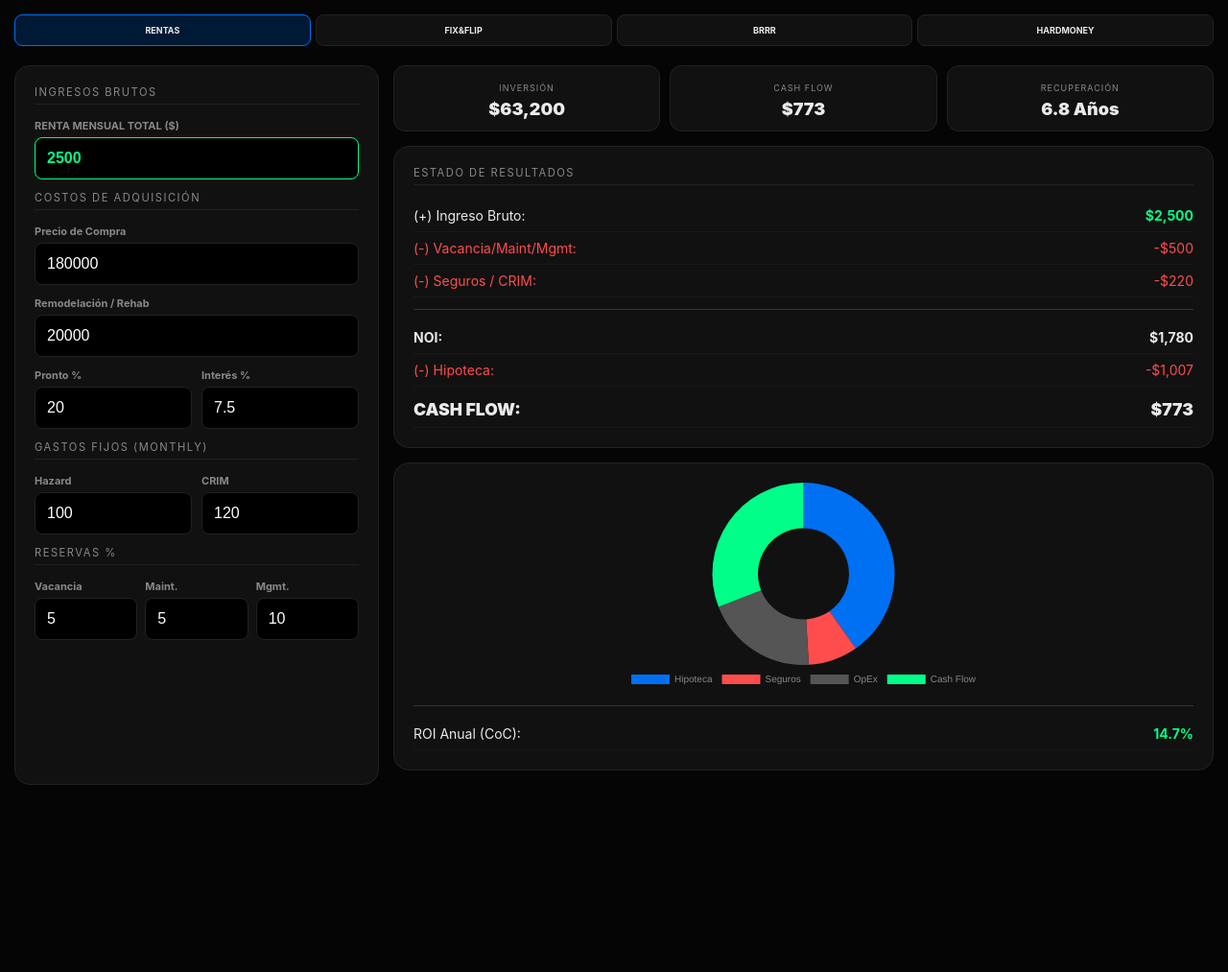
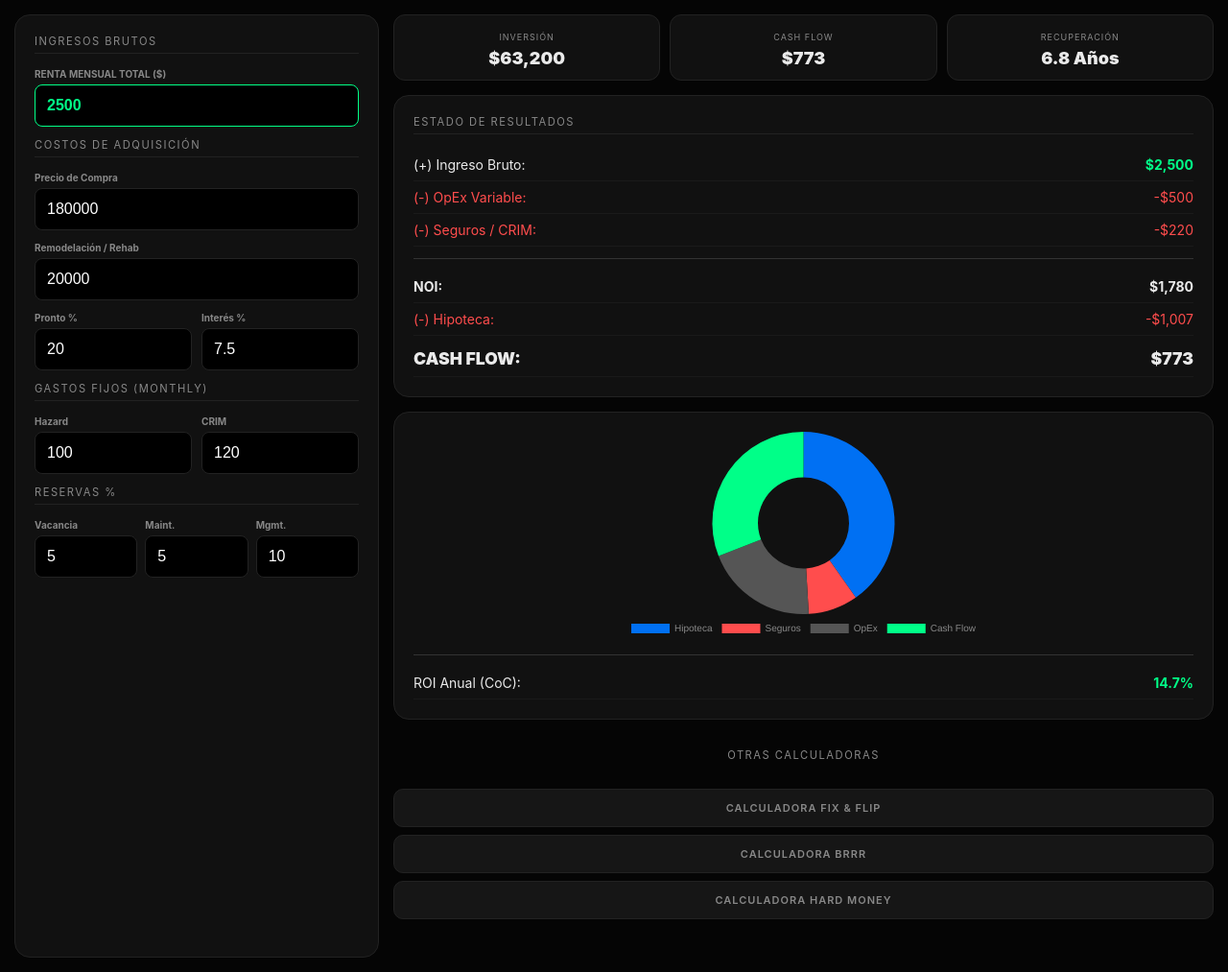
Before and after one commit to nextgrouppr/plantillas, a plain HTML site: page index.html in a window 1280 px wide. Shown: the whole page at 96% size. Before the commit the page ends 833 px from the top, so only its background shows below. Drawn offline with nearby package versions, Linux system fonts and the light colour scheme.

Commit message:
Update index.html

```diff
--- a/index.html
+++ b/index.html
@@ -18,17 +18,12 @@
         }
         body { background: var(--bg); color: var(--text); font-family: 'Inter', -apple-system, sans-serif; margin: 0; padding: 15px; font-size: 14px; }
 
-        /* Menú de Navegación Superior */
-        .nav-menu { display: grid; grid-template-columns: repeat(4, 1fr); gap: 5px; margin-bottom: 20px; }
-        .nav-btn { background: var(--card); color: var(--text); text-decoration: none; text-align: center; padding: 10px 2px; border-radius: 8px; font-size: 9px; font-weight: bold; border: 1px solid var(--border); text-transform: uppercase; }
-        .nav-btn.active { border-color: var(--accent); background: #001a35; }
-
         .wrapper { display: flex; flex-direction: column; gap: 15px; }
         .sidebar { background: var(--card); border: 1px solid var(--border); padding: 20px; border-radius: 16px; }
         .section-title { font-size: 0.7rem; text-transform: uppercase; letter-spacing: 1.5px; color: var(--subtext); margin-bottom: 15px; display: block; border-bottom: 1px solid #222; padding-bottom: 5px; }
 
         .input-group { margin-bottom: 12px; }
-        label { display: block; font-size: 11px; margin-bottom: 5px; color: var(--subtext); font-weight: bold; }
+        label { display: block; font-size: 10px; color: var(--subtext); margin-bottom: 5px; font-weight: bold; }
         input { width: 100%; background: #000; border: 1px solid var(--border); color: #fff; padding: 12px; border-radius: 8px; box-sizing: border-box; font-size: 1rem; }
 
         .dashboard-grid { display: grid; grid-template-columns: repeat(3, 1fr); gap: 10px; margin-bottom: 15px; }
@@ -46,19 +41,36 @@
         hr { border: 0; border-top: 1px solid #333; margin: 12px 0; }
         .total-row { font-size: 1.1rem; font-weight: 900; margin-top: 5px; }
 
+        /* NUEVO: Menú de Navegación Vertical al Final */
+        .nav-footer {
+            display: flex;
+            flex-direction: column;
+            gap: 8px;
+            margin-top: 30px;
+            padding-bottom: 40px;
+        }
+        .nav-btn {
+            background: #161616;
+            color: var(--subtext);
+            text-decoration: none;
+            text-align: center;
+            padding: 12px;
+            border-radius: 10px;
+            font-size: 11px;
+            font-weight: 600;
+            border: 1px solid var(--border);
+            text-transform: uppercase;
+            letter-spacing: 1px;
+        }
+        .nav-btn.active { display: none; } /* Ocultamos el botón de la página actual */
+        .nav-btn:active { background: var(--accent); color: #fff; }
+
         @media (min-width: 768px) {
             .wrapper { grid-template-columns: 380px 1fr; display: grid; }
         }
     </style>
 </head>
 <body>
-
-<div class="nav-menu">
-    <a href="index.html" class="nav-btn active">Rentas</a>
-    <a href="fix-and-flip.html" class="nav-btn">Fix&Flip</a>
-    <a href="brrr.html" class="nav-btn">BRRR</a>
-    <a href="hard-money-flip.html" class="nav-btn">HardMoney</a>
-</div>
 
 <div class="wrapper">
     <div class="sidebar">
@@ -100,7 +112,7 @@
         <div class="main-box">
             <span class="section-title">Estado de Resultados</span>
             <div class="row-flex"><span>(+) Ingreso Bruto:</span> <b class="positive" id="r_gross">--</b></div>
-            <div class="row-flex"><span class="negative">(-) Vacancia/Maint/Mgmt:</span> <span class="negative" id="r_opex_pct">--</span></div>
+            <div class="row-flex"><span class="negative">(-) OpEx Variable:</span> <span class="negative" id="r_opex_pct">--</span></div>
             <div class="row-flex"><span class="negative">(-) Seguros / CRIM:</span> <span class="negative" id="r_escrow">--</span></div>
             <hr>
             <div class="row-flex" style="font-weight:bold;"><span>NOI:</span> <b id="r_noi">--</b></div>
@@ -112,6 +124,14 @@
             <div class="chart-container"><canvas id="rentChart"></canvas></div>
             <hr>
             <div class="row-flex"><span>ROI Anual (CoC):</span> <b id="r_coc" class="positive">--%</b></div>
+        </div>
+
+        <div class="nav-footer">
+            <span class="section-title" style="text-align: center; border: none;">Otras Calculadoras</span>
+            <a href="index.html" class="nav-btn active">Rentas</a>
+            <a href="fix-and-flip.html" class="nav-btn">Calculadora Fix & Flip</a>
+            <a href="brrr.html" class="nav-btn">Calculadora BRRR</a>
+            <a href="hard-money-flip.html" class="nav-btn">Calculadora Hard Money</a>
         </div>
     </div>
 </div>
```
